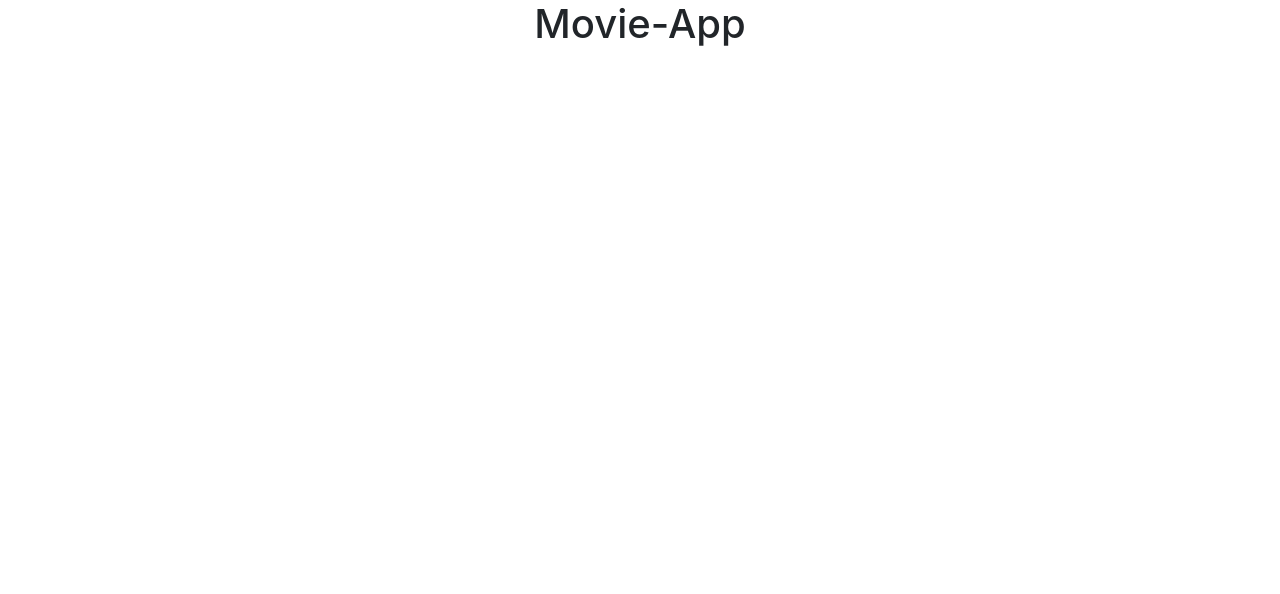
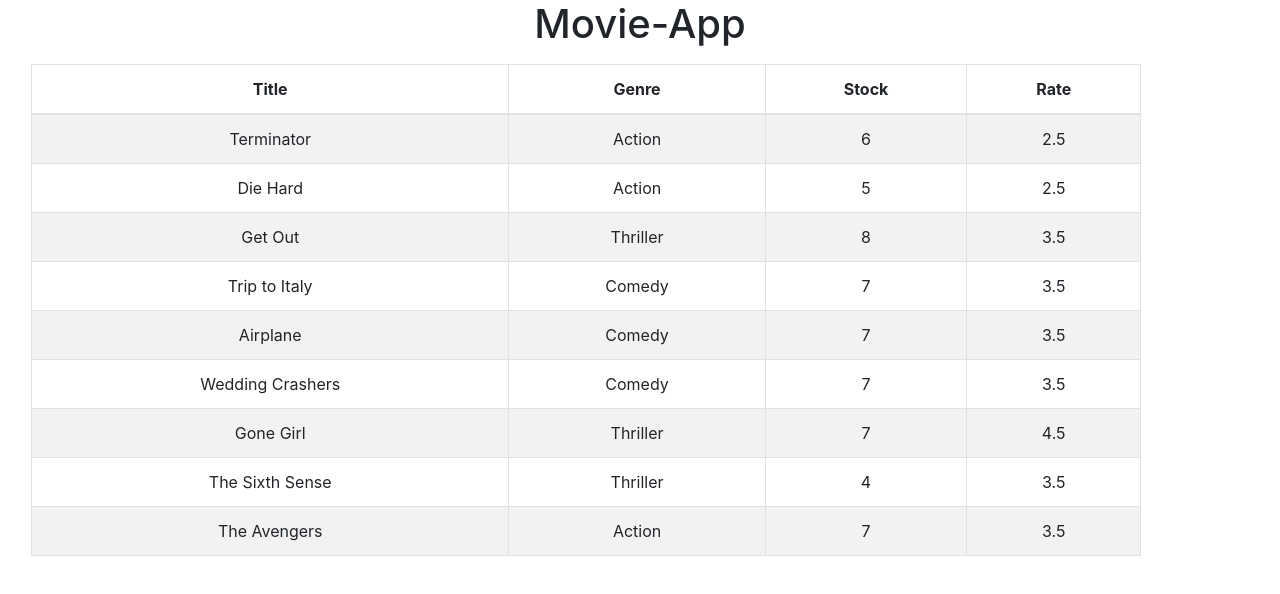
Before and after one commit to soniasoni04/movie-app, a React (Create React App) app: page / in a window 1280 px wide. Shown: the top 594 px of the page. Built offline with nearby package versions, Linux system fonts and the light colour scheme.

Commit message:
added movies list

```diff
--- a/src/App.js
+++ b/src/App.js
@@ -1,13 +1,17 @@
-import React from "react";
-import logo from "./logo.svg";
+import React, { Component } from "react";
+import Movies from "./components/movies";
 import "./App.css";
 
-function App() {
-  return (
-    <div className="App">
-      <h1>Movie-App</h1>
-    </div>
-  );
+class App extends Component {
+  state = {};
+  render() {
+    return (
+      <div className="App">
+        <h1>Movie-App</h1>
+        <Movies />
+      </div>
+    );
+  }
 }
 
 export default App;
--- /dev/null
+++ b/src/components/movies.js
@@ -0,0 +1,38 @@
+import React, { Component } from "react";
+import { getMovies } from "../services/fakeMovieService";
+
+class Movies extends Component {
+  state = {
+    movies: getMovies()
+  };
+  render() {
+    return (
+      <main className="container m-3">
+        <div>
+          <table className="table table-bordered table-striped">
+            <thead>
+              <tr>
+                <th scope="col">Title</th>
+                <th scope="col">Genre</th>
+                <th scope="col">Stock</th>
+                <th scope="col">Rate</th>
+              </tr>
+            </thead>
+            <tbody>
+              {this.state.movies.map(movie => (
+                <tr>
+                  <td>{movie.title}</td>
+                  <td>{movie.genre.name}</td>
+                  <td>{movie.numberInStock}</td>
+                  <td>{movie.dailyRentalRate}</td>
+                </tr>
+              ))}
+            </tbody>
+          </table>
+        </div>
+      </main>
+    );
+  }
+}
+
+export default Movies;
--- /dev/null
+++ b/src/services/fakeGenreService.js
@@ -0,0 +1,9 @@
+export const genres = [
+    { _id: "5b21ca3eeb7f6fbccd471818", name: "Action" },
+    { _id: "5b21ca3eeb7f6fbccd471814", name: "Comedy" },
+    { _id: "5b21ca3eeb7f6fbccd471820", name: "Thriller" }
+  ];
+
+  export function getGenres() {
+    return genres.filter(g => g);
+  }
--- /dev/null
+++ b/src/services/fakeMovieService.js
@@ -0,0 +1,97 @@
+import * as genresAPI from "./fakeGenreService";
+
+const movies = [
+  {
+    _id: "5b21ca3eeb7f6fbccd471815",
+    title: "Terminator",
+    genre: { _id: "5b21ca3eeb7f6fbccd471818", name: "Action" },
+    numberInStock: 6,
+    dailyRentalRate: 2.5,
+    publishDate: "2018-01-03T19:04:28.809Z"
+  },
+  {
+    _id: "5b21ca3eeb7f6fbccd471816",
+    title: "Die Hard",
+    genre: { _id: "5b21ca3eeb7f6fbccd471818", name: "Action" },
+    numberInStock: 5,
+    dailyRentalRate: 2.5
+  },
+  {
+    _id: "5b21ca3eeb7f6fbccd471817",
+    title: "Get Out",
+    genre: { _id: "5b21ca3eeb7f6fbccd471820", name: "Thriller" },
+    numberInStock: 8,
+    dailyRentalRate: 3.5
+  },
+  {
+    _id: "5b21ca3eeb7f6fbccd471819",
+    title: "Trip to Italy",
+    genre: { _id: "5b21ca3eeb7f6fbccd471814", name: "Comedy" },
+    numberInStock: 7,
+    dailyRentalRate: 3.5
+  },
+  {
+    _id: "5b21ca3eeb7f6fbccd47181a",
+    title: "Airplane",
+    genre: { _id: "5b21ca3eeb7f6fbccd471814", name: "Comedy" },
+    numberInStock: 7,
+    dailyRentalRate: 3.5
+  },
+  {
+    _id: "5b21ca3eeb7f6fbccd47181b",
+    title: "Wedding Crashers",
+    genre: { _id: "5b21ca3eeb7f6fbccd471814", name: "Comedy" },
+    numberInStock: 7,
+    dailyRentalRate: 3.5
+  },
+  {
+    _id: "5b21ca3eeb7f6fbccd47181e",
+    title: "Gone Girl",
+    genre: { _id: "5b21ca3eeb7f6fbccd471820", name: "Thriller" },
+    numberInStock: 7,
+    dailyRentalRate: 4.5
+  },
+  {
+    _id: "5b21ca3eeb7f6fbccd47181f",
+    title: "The Sixth Sense",
+    genre: { _id: "5b21ca3eeb7f6fbccd471820", name: "Thriller" },
+    numberInStock: 4,
+    dailyRentalRate: 3.5
+  },
+  {
+    _id: "5b21ca3eeb7f6fbccd471821",
+    title: "The Avengers",
+    genre: { _id: "5b21ca3eeb7f6fbccd471818", name: "Action" },
+    numberInStock: 7,
+    dailyRentalRate: 3.5
+  }
+];
+
+export function getMovies() {
+  return movies;
+}
+
+export function getMovie(id) {
+  return movies.find(m => m._id === id);
+}
+
+export function saveMovie(movie) {
+  let movieInDb = movies.find(m => m._id === movie._id) || {};
+  movieInDb.name = movie.name;
+  movieInDb.genre = genresAPI.genres.find(g => g._id === movie.genreId);
+  movieInDb.numberInStock = movie.numberInStock;
+  movieInDb.dailyRentalRate = movie.dailyRentalRate;
+
+  if (!movieInDb._id) {
+    movieInDb._id = Date.now();
+    movies.push(movieInDb);
+  }
+
+  return movieInDb;
+}
+
+export function deleteMovie(id) {
+  let movieInDb = movies.find(m => m._id === id);
+  movies.splice(movies.indexOf(movieInDb), 1);
+  return movieInDb;
+}
```
